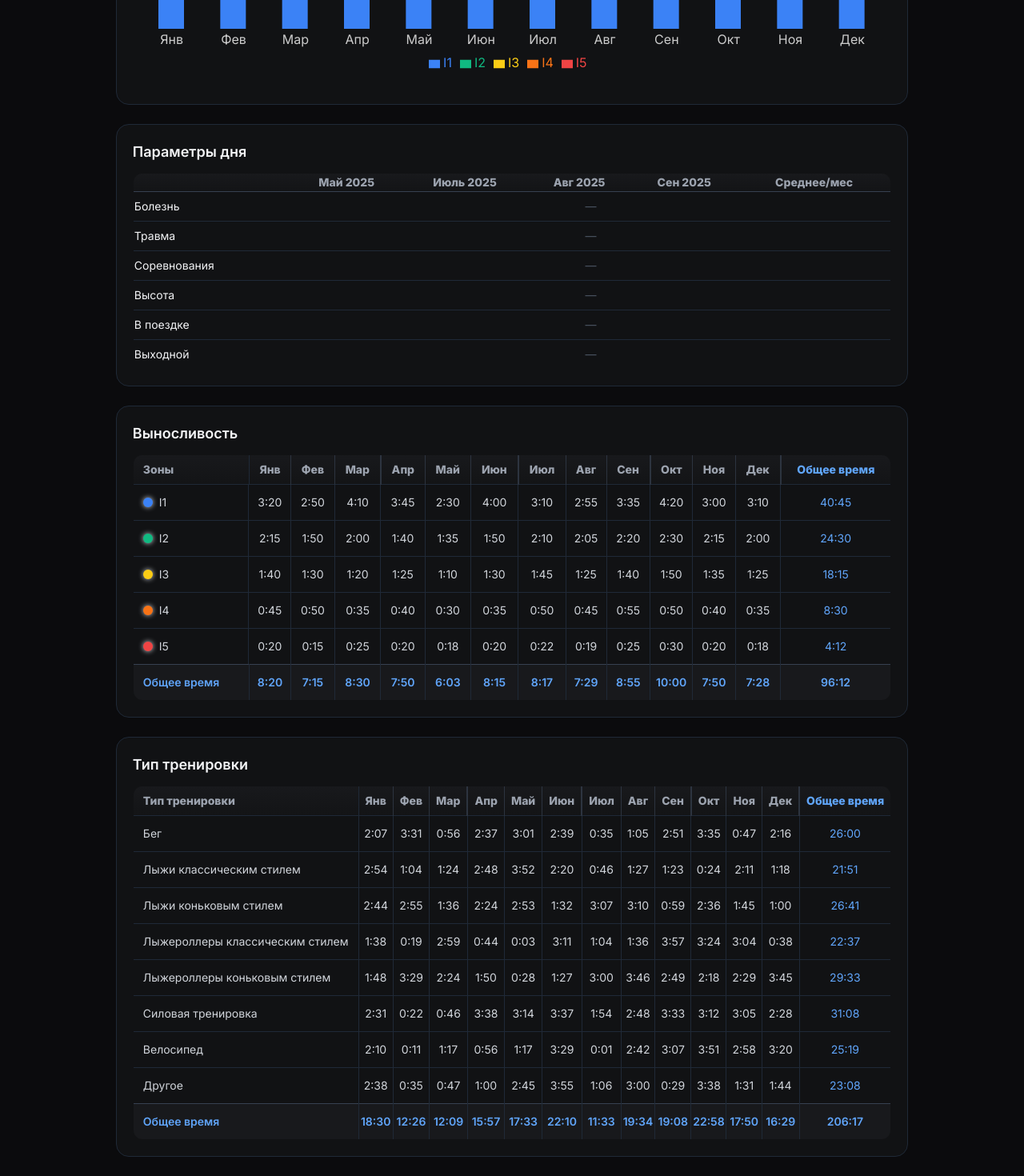
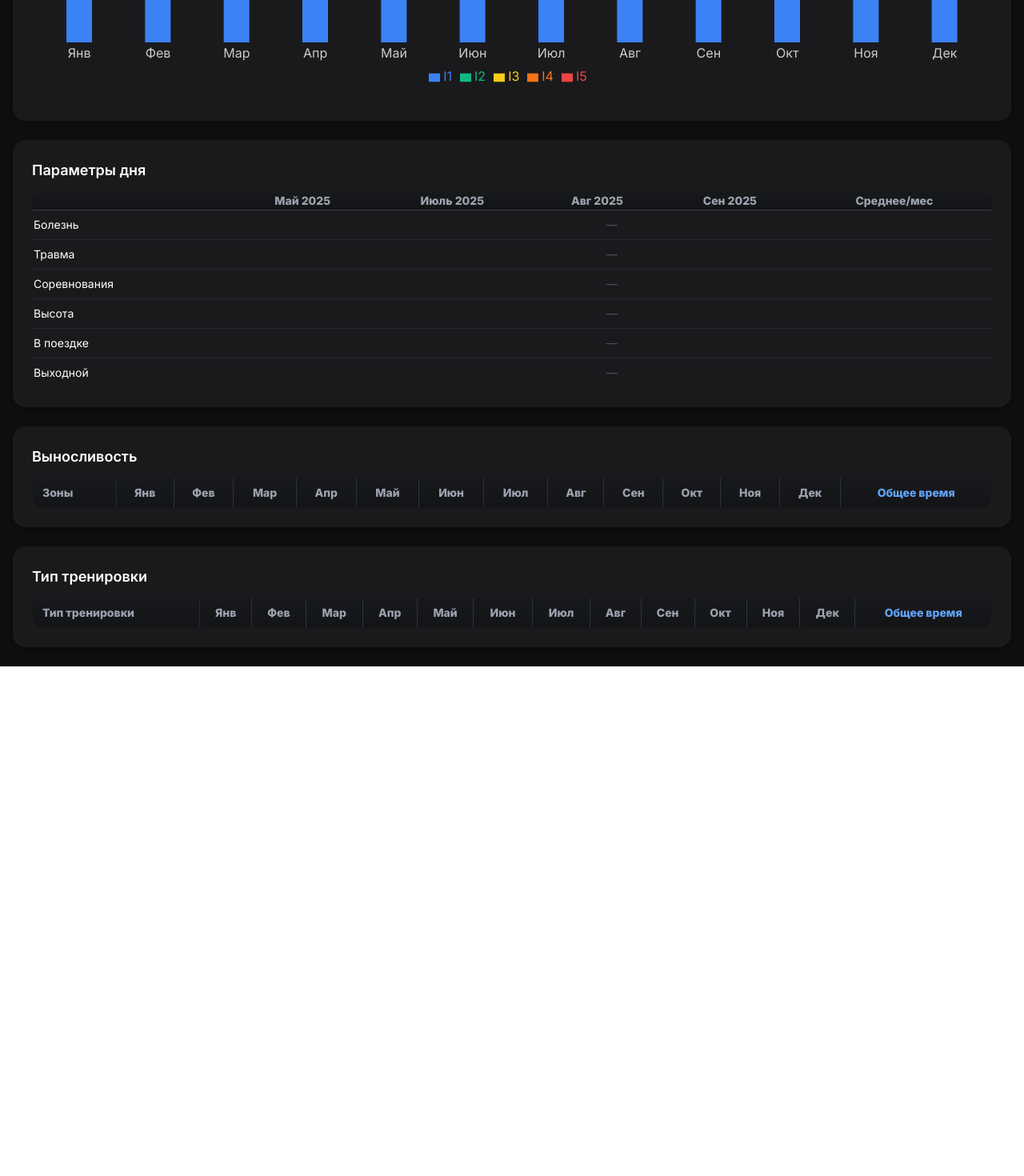
Before and after one commit to mbaliabin/dagbook-test, a React (Vite) app in the folder fasx-frontend/: page /statistics in a window 1280 px wide. Shown: the part 475-1945 px from the top of the page at 80% size. After the commit the page ends 1308 px from the top, so only its background shows below. Built offline with nearby package versions, Linux system fonts and the light colour scheme.

Commit message:
Доработка StatisticsPage.tsx 36

```diff
--- a/fasx-frontend/src/pages/StatisticsPage.tsx
+++ b/fasx-frontend/src/pages/StatisticsPage.tsx
@@ -26,35 +26,7 @@ export default function StatisticsPage() {
     { label: "Статистика", icon: CalendarDays, path: "/statistics" },
   ];
 
-  const months = [
-    "Янв","Фев","Мар","Апр","Май","Июн","Июл","Авг","Сен","Окт","Ноя","Дек",
-  ];
-
-  const enduranceData = [
-    { zone: "I1", color: "#3b82f6", data: ["3:20","2:50","4:10","3:45","2:30","4:00","3:10","2:55","3:35","4:20","3:00","3:10"] },
-    { zone: "I2", color: "#10b981", data: ["2:15","1:50","2:00","1:40","1:35","1:50","2:10","2:05","2:20","2:30","2:15","2:00"] },
-    { zone: "I3", color: "#facc15", data: ["1:40","1:30","1:20","1:25","1:10","1:30","1:45","1:25","1:40","1:50","1:35","1:25"] },
-    { zone: "I4", color: "#f97316", data: ["0:45","0:50","0:35","0:40","0:30","0:35","0:50","0:45","0:55","0:50","0:40","0:35"] },
-    { zone: "I5", color: "#ef4444", data: ["0:20","0:15","0:25","0:20","0:18","0:20","0:22","0:19","0:25","0:30","0:20","0:18"] },
-  ];
-
-  const trainingTypes = [
-    "Бег",
-    "Лыжи классическим стилем",
-    "Лыжи коньковым стилем",
-    "Лыжероллеры классическим стилем",
-    "Лыжероллеры коньковым стилем",
-    "Силовая тренировка",
-    "Велосипед",
-    "Другое",
-  ];
-
-  const trainingTypeData = trainingTypes.map((type) => ({
-    type,
-    data: Array.from({ length: 12 }, () =>
-      `${Math.floor(Math.random() * 4)}:${String(Math.floor(Math.random() * 60)).padStart(2, "0")}`
-    ),
-  }));
+  const months = ["Янв","Фев","Мар","Апр","Май","Июн","Июл","Авг","Сен","Окт","Ноя","Дек"];
 
   const mockData = [
     { month: "Янв", I1: 30, I2: 15, I3: 10, I4: 5, I5: 2 },
@@ -71,38 +43,12 @@ export default function StatisticsPage() {
     { month: "Дек", I1: 31, I2: 18, I3: 15, I4: 7, I5: 4 },
   ];
 
-  const toMinutes = (time: string) => {
-    const [h, m] = time.split(":").map(Number);
-    return h * 60 + m;
-  };
-
-  const toTimeString = (minutes: number) => {
-    const h = Math.floor(minutes / 60);
-    const m = minutes % 60;
-    return `${h}:${m.toString().padStart(2,"0")}`;
-  };
-
-  const totalByMonth = months.map((_, monthIndex) =>
-    toTimeString(enduranceData.reduce((sum, zone) => sum + toMinutes(zone.data[monthIndex]), 0))
-  );
-
-  const totalByZone = enduranceData.map((zone) =>
-    toTimeString(zone.data.reduce((sum, time) => sum + toMinutes(time), 0))
-  );
-
-  const totalTrainingByMonth = months.map((_, i) =>
-    toTimeString(trainingTypeData.reduce((sum, type) => sum + toMinutes(type.data[i]), 0))
-  );
-
-  const totalTrainingByType = trainingTypeData.map((t) =>
-    toTimeString(t.data.reduce((sum, time) => sum + toMinutes(time), 0))
-  );
-
   return (
-    <div className="min-h-screen bg-[#0B0B0D] text-gray-100 p-6 flex flex-col">
+    <div className="min-h-screen bg-[#0e0e10] text-white px-4 py-6">
+      <div className="max-w-7xl mx-auto space-y-6">
 
         {/* Верхнее меню */}
-      <div className="max-w-6xl mx-auto w-full flex justify-around bg-[#1a1a1d] border-b border-gray-700 py-2 px-4 rounded-xl mb-6">
+        <div className="flex justify-around bg-[#1a1a1d] border-b border-gray-700 py-2 px-4 rounded-xl">
           {menuItems.map((item) => {
             const Icon = item.icon;
             const isActive = location.pathname === item.path;
@@ -121,17 +67,14 @@ export default function StatisticsPage() {
           })}
         </div>
 
-      {/* Основной контент */}
-      <div className="flex-1 max-w-6xl mx-auto space-y-6">
-
         {/* Фильтры */}
         <div className="grid grid-cols-1 md:grid-cols-2 gap-4">
-          <div className="bg-[#111214] p-4 rounded-2xl border border-gray-800">
+          <div className="bg-[#1a1a1d] p-6 rounded-2xl shadow-md">
             <label className="block text-sm font-semibold mb-2">Тип отчёта</label>
             <select
               value={reportType}
               onChange={(e) => setReportType(e.target.value)}
-              className="w-full bg-[#0B0B0D] border border-gray-700 rounded-lg p-2 text-sm"
+              className="w-full bg-[#0e0e10] border border-gray-700 rounded-lg p-2 text-sm"
             >
               <option>Общий отчёт</option>
               <option>Выносливость</option>
@@ -146,31 +89,24 @@ export default function StatisticsPage() {
                 <input type="radio" checked={mode==="Процент"} onChange={()=>setMode("Процент")} className="accent-blue-500"/>
                 Процент
               </label>
-              <span className="text-gray-500">Экспортировать статистику</span>
             </div>
           </div>
-
-          <div className="bg-[#111214] p-4 rounded-2xl border border-gray-800">
+          <div className="bg-[#1a1a1d] p-6 rounded-2xl shadow-md">
             <label className="block text-sm font-semibold mb-2">Интервал времени</label>
             <div className="flex items-center gap-3">
-              <button className="bg-[#0B0B0D] border border-gray-700 rounded-lg px-3 py-2 text-sm">{interval}</button>
+              <button className="bg-[#0e0e10] border border-gray-700 rounded-lg px-3 py-2 text-sm">{interval}</button>
               <span className="text-gray-400">— 03.09.2025</span>
             </div>
           </div>
         </div>
 
         {/* Диаграмма */}
-        <div className="bg-[#111214] p-5 rounded-2xl border border-gray-800 animate-fadeIn">
+        <div className="bg-[#1a1a1d] p-6 rounded-2xl shadow-md">
           <ResponsiveContainer width="100%" height={300}>
-            <BarChart
-              data={mockData}
-              margin={{ top: 20, right: 10, left: 10, bottom: 20 }}
-            >
+            <BarChart data={mockData} margin={{ top: 20, right: 10, left: 10, bottom: 20 }}>
               <XAxis dataKey="month" axisLine={false} tickLine={false} stroke="#ccc" />
-              <Tooltip
-                contentStyle={{ backgroundColor: "#1a1a1d", border: "1px solid #333", color: "#fff" }}
-              />
-              <Legend formatter={(value) => value} wrapperStyle={{ color: "#fff" }} />
+              <Tooltip contentStyle={{ backgroundColor: "#1a1a1d", border: "1px solid #333", color: "#fff" }} />
+              <Legend wrapperStyle={{ color: "#fff" }} />
               <Bar dataKey="I1" stackId="a" fill="#3b82f6" barSize={32} />
               <Bar dataKey="I2" stackId="a" fill="#10b981" barSize={32} />
               <Bar dataKey="I3" stackId="a" fill="#facc15" barSize={32} />
@@ -180,24 +116,22 @@ export default function StatisticsPage() {
           </ResponsiveContainer>
         </div>
 
-        {/* Параметры дня */}
-        <div className="bg-[#111214] p-5 rounded-2xl border border-gray-800 animate-fadeIn">
+        {/* Таблицы */}
+        <div className="bg-[#1a1a1d] p-6 rounded-2xl shadow-md">
           <h2 className="text-lg font-semibold mb-3">Параметры дня</h2>
           <div className="overflow-x-auto">
             <table className="w-full text-sm border-collapse border border-gray-800 rounded-xl overflow-hidden">
               <thead className="text-gray-400 border-b border-gray-700 bg-gradient-to-b from-[#18191c] to-[#131416]">
                 <tr>
                   <th className="text-left py-2"></th>
-                  <th>Май 2025</th>
-                  <th>Июль 2025</th>
-                  <th>Авг 2025</th>
-                  <th>Сен 2025</th>
-                  <th>Среднее/мес</th>
+                  {["Май 2025","Июль 2025","Авг 2025","Сен 2025","Среднее/мес"].map((m)=>(
+                    <th key={m}>{m}</th>
+                  ))}
                 </tr>
               </thead>
               <tbody>
                 {["Болезнь","Травма","Соревнования","Высота","В поездке","Выходной"].map((row)=>(
-                  <tr key={row} className="border-b border-gray-800 hover:bg-[#1d1e22]/80 transition-colors duration-150 cursor-pointer">
+                  <tr key={row} className="border-b border-gray-800 hover:bg-[#1d1e22]/80 transition-colors duration-150">
                     <td className="py-2">{row}</td>
                     <td colSpan={5} className="text-center text-gray-600">—</td>
                   </tr>
@@ -208,67 +142,42 @@ export default function StatisticsPage() {
         </div>
 
         {/* Выносливость */}
-        <div className="bg-[#111214] p-5 rounded-2xl border border-gray-800 animate-fadeIn">
+        <div className="bg-[#1a1a1d] p-6 rounded-2xl shadow-md">
           <h2 className="text-lg font-semibold mb-3">Выносливость</h2>
           <div className="overflow-x-auto">
             <table className="w-full text-sm text-gray-300 border-collapse border border-gray-800 rounded-xl overflow-hidden">
-              <thead className="text-gray-400 bg-gradient-to-b from-[#18191c] to-[#131416] shadow-sm">
+              <thead className="text-gray-400 bg-gradient-to-b from-[#18191c] to-[#131416]">
                 <tr>
                   <th className="text-left py-2 px-3 border-r border-gray-800">Зоны</th>
                   {months.map((m,i)=>(
-                    <th key={m} className={`py-2 px-2 text-center border-r border-gray-700/70 ${[2,5,8,11].includes(i)?"border-r-2 border-blue-500/30":""}`}>{m}</th>
+                    <th key={m} className="py-2 px-2 text-center border-r border-gray-700/70">{m}</th>
                   ))}
                   <th className="py-2 px-2 text-center text-blue-400 border-l border-gray-800">Общее время</th>
                 </tr>
               </thead>
               <tbody>
-                {enduranceData.map(({zone,color,data},idx)=>(
-                  <tr key={zone} className={`border-t border-gray-800 cursor-pointer transition-colors duration-200 ${selectedRow===zone?"bg-[#1a1b1e]/90":"hover:bg-[#1d1e22]/80"}`} onClick={()=>setSelectedRow(zone)}>
-                    <td className="py-3 px-3 flex items-center gap-2 border-r border-gray-800">
-                      <span className="inline-block w-3 h-3 rounded-full shadow-[0_0_6px]" style={{backgroundColor:color}}></span>
-                      {zone}
-                    </td>
-                    {data.map((t,i)=>(<td key={i} className="py-3 text-center border-r border-gray-800">{t}</td>))}
-                    <td className="py-3 text-center text-blue-400 border-l border-gray-800">{totalByZone[idx]}</td>
-                  </tr>
-                ))}
-                <tr className="bg-[#18191c] border-t border-gray-700 font-semibold text-blue-400">
-                  <td className="py-3 px-3 text-left border-r border-gray-800">Общее время</td>
-                  {totalByMonth.map((t,i)=>(<td key={i} className="py-3 text-center border-r border-gray-800">{t}</td>))}
-                  <td className="py-3 text-center border-l border-gray-800">{toTimeString(totalByMonth.reduce((s,t)=>s+toMinutes(t),0))}</td>
-                </tr>
+                {/* данные будут подставляться */}
               </tbody>
             </table>
           </div>
         </div>
 
         {/* Тип тренировки */}
-        <div className="bg-[#111214] p-5 rounded-2xl border border-gray-800 animate-fadeIn">
+        <div className="bg-[#1a1a1d] p-6 rounded-2xl shadow-md">
           <h2 className="text-lg font-semibold mb-3">Тип тренировки</h2>
           <div className="overflow-x-auto">
             <table className="w-full text-sm text-gray-300 border-collapse border border-gray-800 rounded-xl overflow-hidden">
-              <thead className="text-gray-400 bg-gradient-to-b from-[#18191c] to-[#131416] shadow-sm">
+              <thead className="text-gray-400 bg-gradient-to-b from-[#18191c] to-[#131416]">
                 <tr>
                   <th className="text-left py-2 px-3 border-r border-gray-800">Тип тренировки</th>
                   {months.map((m,i)=>(
-                    <th key={m} className={`py-2 px-2 text-center border-r border-gray-700/70 ${[2,5,8,11].includes(i)?"border-r-2 border-blue-500/30":""}`}>{m}</th>
+                    <th key={m} className="py-2 px-2 text-center border-r border-gray-700/70">{m}</th>
                   ))}
                   <th className="py-2 px-2 text-center text-blue-400 border-l border-gray-800">Общее время</th>
                 </tr>
               </thead>
               <tbody>
-                {trainingTypeData.map((row,idx)=>(
-                  <tr key={row.type} className={`border-t border-gray-800 cursor-pointer transition-colors duration-200 ${selectedRow===row.type?"bg-[#1a1b1e]/90":"hover:bg-[#1d1e22]/80"}`} onClick={()=>setSelectedRow(row.type)}>
-                    <td className="py-3 px-3 text-left border-r border-gray-800 font-medium">{row.type}</td>
-                    {row.data.map((time,i)=>(<td key={i} className="py-3 text-center border-r border-gray-800">{time}</td>))}
-                    <td className="py-3 text-center text-blue-400 border-l border-gray-800">{totalTrainingByType[idx]}</td>
-                  </tr>
-                ))}
-                <tr className="bg-[#18191c] border-t border-gray-700 font-semibold text-blue-400">
-                  <td className="py-3 px-3 text-left border-r border-gray-800">Общее время</td>
-                  {totalTrainingByMonth.map((t,i)=>(<td key={i} className="py-3 text-center border-r border-gray-800">{t}</td>))}
-                  <td className="py-3 text-center border-l border-gray-800">{toTimeString(totalTrainingByMonth.reduce((s,t)=>s+toMinutes(t),0))}</td>
-                </tr>
+                {/* данные будут подставляться */}
               </tbody>
             </table>
           </div>
```
Lines whose indentation alone changed are shown as unchanged.
